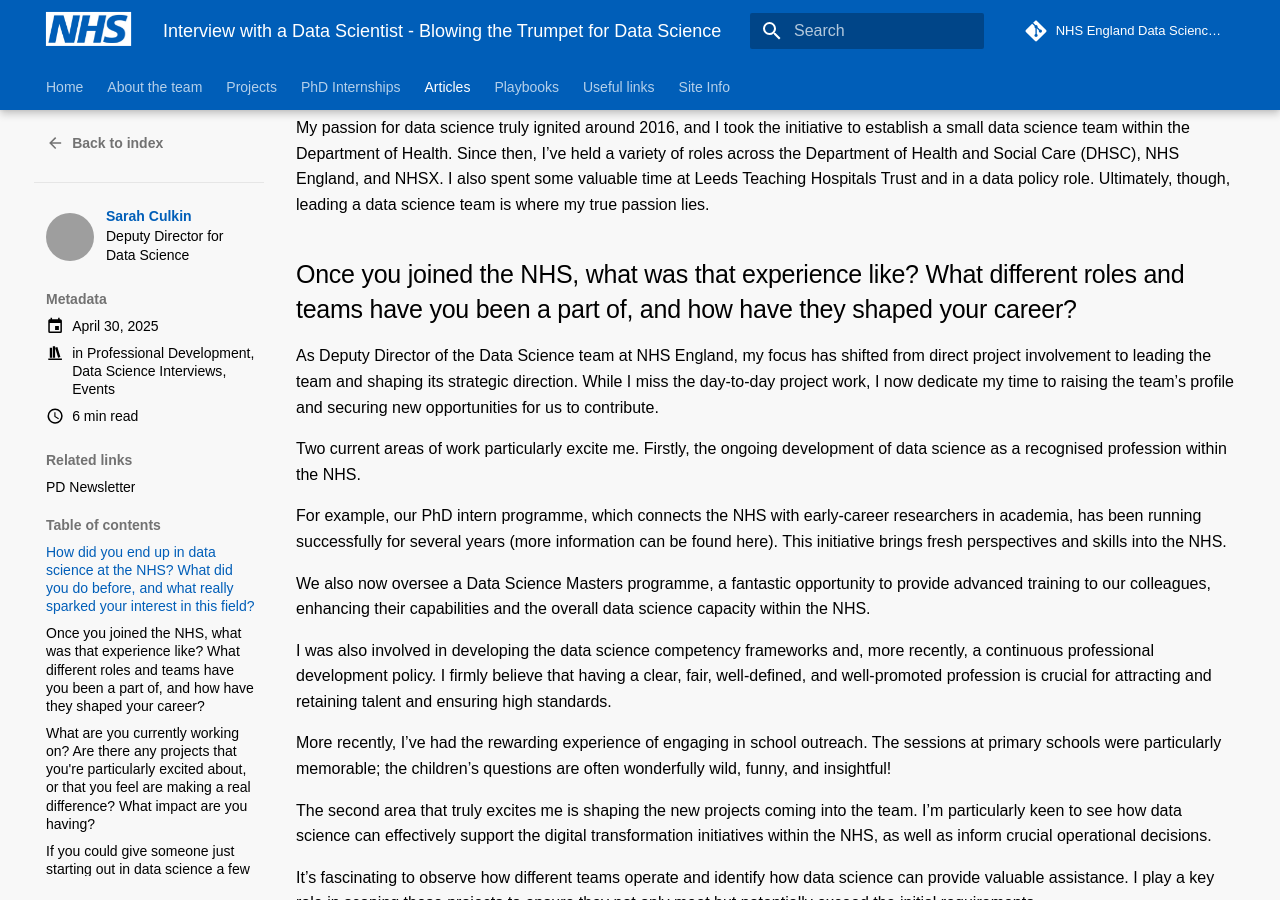
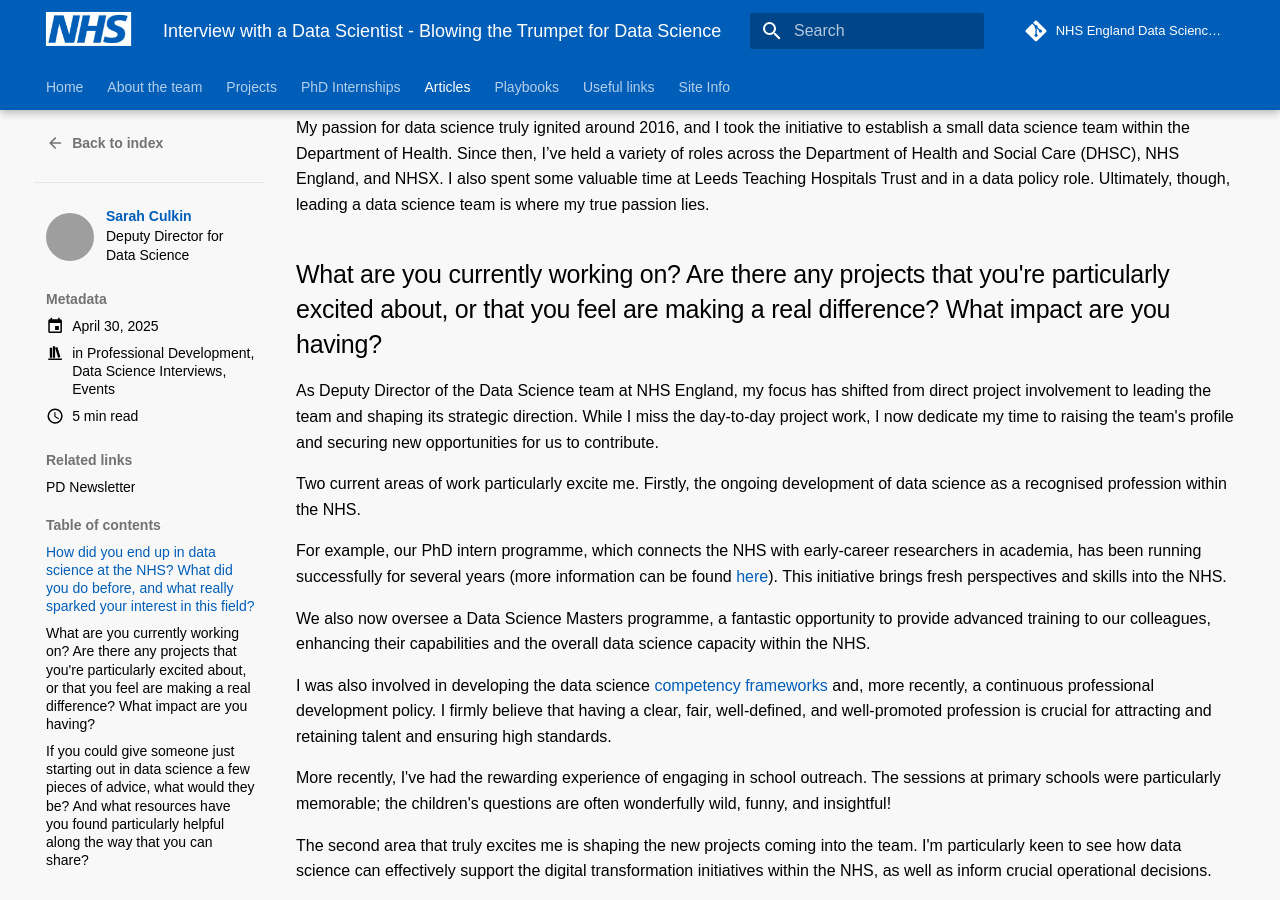
Before and after one commit to nhsengland/datascience, an MkDocs documentation site: the page built from docs/articles/posts/20250430_sarah_culkin_interview.md, in a window 1280 px wide and 900 px high, scrolled down 1049 px. Built offline with MkDocs 1.6.1 and Material for MkDocs 9.7.7, drawn with Linux system fonts in a browser that asks for light colours; some web fonts are replaced; comment, search, counter and statistics services are not loaded; old or Windows-style settings are respelled for this version of MkDocs; some of the changed text lies outside the part shown; grey boxes are pictures that could not be loaded.

Commit message:
fix repeated section

```diff
--- a/docs/articles/posts/20250430_sarah_culkin_interview.md
+++ b/docs/articles/posts/20250430_sarah_culkin_interview.md
@@ -36,26 +36,6 @@
 I’ve remained within the health sector and the realm of data ever since, for about 17 years now, although I’ve had the opportunity to work in many different areas.
 
 My passion for data science truly ignited around 2016, and I took the initiative to establish a small data science team within the Department of Health. Since then, I’ve held a variety of roles across the Department of Health and Social Care (DHSC), NHS England, and NHSX. I also spent some valuable time at Leeds Teaching Hospitals Trust and in a data policy role. Ultimately, though, leading a data science team is where my true passion lies.
-
-## Once you joined the NHS, what was that experience like? What different roles and teams have you been a part of, and how have they shaped your career?
-
-As Deputy Director of the Data Science team at NHS England, my focus has shifted from direct project involvement to leading the team and shaping its strategic direction. While I miss the day-to-day project work, I now dedicate my time to raising the team’s profile and securing new opportunities for us to contribute.
-
-Two current areas of work particularly excite me. Firstly, the ongoing development of data science as a recognised profession within the NHS.
-
-For example, our PhD intern programme, which connects the NHS with early-career researchers in academia, has been running successfully for several years (more information can be found here). This initiative brings fresh perspectives and skills into the NHS.
-
-We also now oversee a Data Science Masters programme, a fantastic opportunity to provide advanced training to our colleagues, enhancing their capabilities and the overall data science capacity within the NHS.
-
-I was also involved in developing the data science competency frameworks and, more recently, a continuous professional development policy. I firmly believe that having a clear, fair, well-defined, and well-promoted profession is crucial for attracting and retaining talent and ensuring high standards.
-
-More recently, I’ve had the rewarding experience of engaging in school outreach. The sessions at primary schools were particularly memorable; the children’s questions are often wonderfully wild, funny, and insightful!
-
-The second area that truly excites me is shaping the new projects coming into the team. I’m particularly keen to see how data science can effectively support the digital transformation initiatives within the NHS, as well as inform crucial operational decisions.
-
-It’s fascinating to observe how different teams operate and identify how data science can provide valuable assistance. I play a key role in scoping these projects to ensure they not only meet but potentially exceed the initial requirements.
-
-Increasingly, we’re seeing colleagues interested in leveraging the power of AI in their work, which brings exciting new challenges, opportunities, and collaborations for our team.
 
 ## What are you currently working on? Are there any projects that you're particularly excited about, or that you feel are making a real difference? What impact are you having?
 
```
